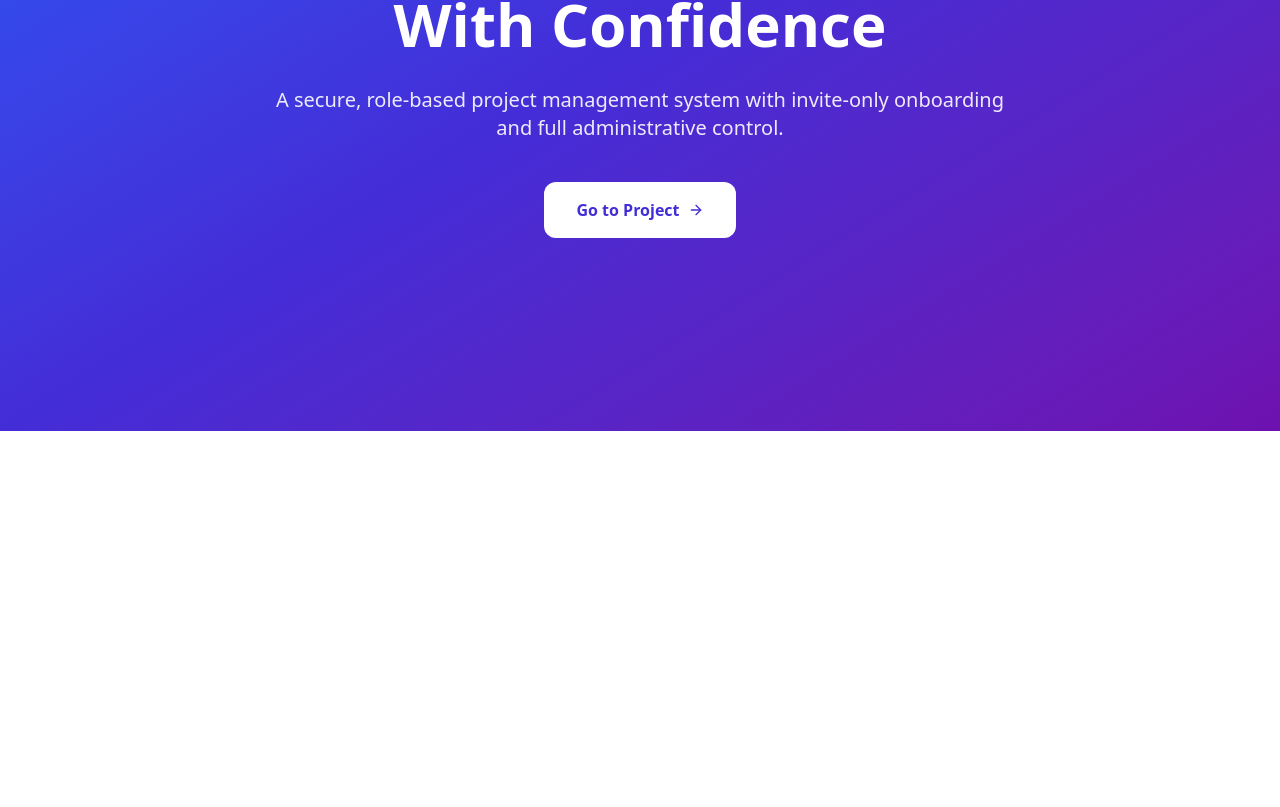
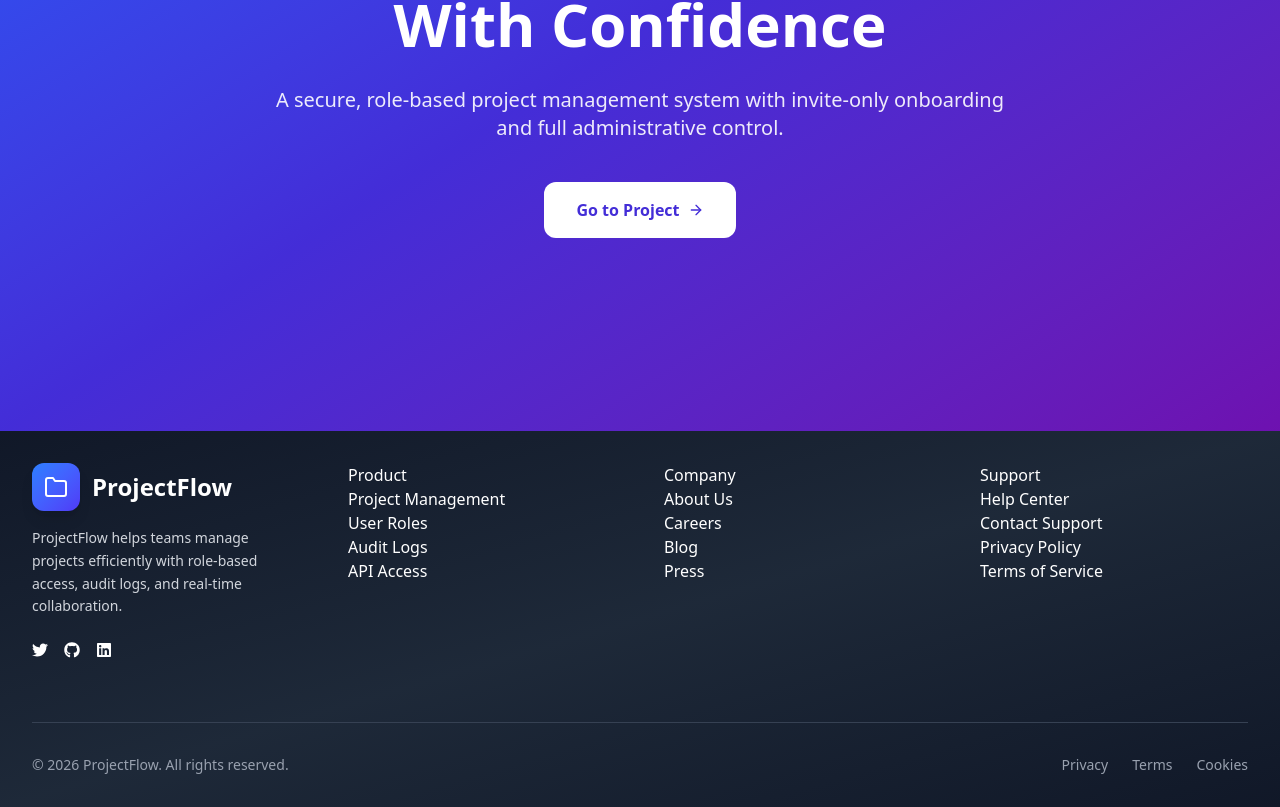
Before and after one commit to mdmasharafilhossain/Suhaas-Job-Task-Client, a React (Vite) app: page / in a window 1280 px wide. Shown: the part 434-1241 px from the top of the page. Before the commit the page ends 865 px from the top, so only its background shows below. Built offline with nearby package versions, Linux system fonts and the light colour scheme; no server answers.

Commit message:
Footer Updated

```diff
--- a/src/components/layout/CommonLayout.tsx
+++ b/src/components/layout/CommonLayout.tsx
@@ -1,5 +1,6 @@
 import { type ReactNode } from "react";
 import Navbar from "./Navbar";
+import Footer from "./Footer";
 
 
 
@@ -13,7 +14,7 @@ export default function CommonLayout({ children }: IProps) {
     <div className=" min-h-screen flex flex-col">
       <Navbar />
       <div className="grow min-h-screen">{children}</div>
-
+       <Footer/>
     </div>
   );
 }
--- a/src/components/layout/Footer.tsx
+++ b/src/components/layout/Footer.tsx
@@ -1,52 +1,109 @@
-import React from "react";
-import { FiGithub, FiLinkedin, FiMail } from "react-icons/fi";
+import { FiFolder } from "react-icons/fi";
+import { FaGithub, FaLinkedin, FaTwitter } from "react-icons/fa";
+import type { FC } from "react";
 
-const Footer: React.FC = () => {
-  const year = new Date().getFullYear();
+const Footer:FC = () => {
+  const currentYear = new Date().getFullYear();
 
   return (
-    <footer className="w-full bg-black/30 backdrop-blur-md border-t border-white/10">
-      <div className="max-w-7xl mx-auto px-6 py-6 flex flex-col sm:flex-row items-center justify-between text-white/80">
+    <footer className="bg-linear-to-br from-gray-900 via-gray-800 to-gray-900 text-white">
+      <div className="max-w-7xl mx-auto px-6 lg:px-8 py-8">
+        {/* TOP GRID */}
+        <div className="grid grid-cols-1 sm:grid-cols-2 lg:grid-cols-4 gap-12">
+          {/* BRAND */}
+          <div>
+            <div className="flex items-center mb-4">
+              <div className="h-12 w-12 rounded-xl bg-gradient-to-br from-blue-500 to-indigo-600 flex items-center justify-center mr-3 shadow-lg">
+                <FiFolder className="h-6 w-6 text-white" />
+              </div>
+              <h2 className="text-2xl font-bold">ProjectFlow</h2>
+            </div>
 
-        <p className="text-sm">
-          © {year} <span className="font-semibold text-white">ProjectFlow</span>. All rights reserved.
-        </p>
+            <p className="text-gray-300 text-sm leading-relaxed mb-6">
+              ProjectFlow helps teams manage projects efficiently with
+              role-based access, audit logs, and real-time collaboration.
+            </p>
 
-        <p className="text-sm mt-2 sm:mt-0">
-          Built with ❤️ using React & TypeScript
-        </p>
+            <div className="flex items-center gap-4">
+              <a className="footer-icon" href="#">
+                <FaTwitter />
+              </a>
+              <a className="footer-icon" href="#">
+                <FaGithub />
+              </a>
+              <a className="footer-icon" href="#">
+                <FaLinkedin />
+              </a>
+            </div>
+          </div>
 
+          {/* PRODUCT */}
+          <div>
+            <h3 className="footer-title">Product</h3>
+            <ul className="footer-list">
+              <li>Project Management</li>
+              <li>User Roles</li>
+              <li>Audit Logs</li>
+              <li>API Access</li>
+            </ul>
+          </div>
 
-        <div className="flex items-center space-x-4 mt-4 sm:mt-0">
-          <a
-            href="https://github.com/"
-            target="_blank"
-            rel="noopener noreferrer"
-            className="hover:text-white transition"
-            aria-label="GitHub"
-          >
-            <FiGithub className="w-5 h-5" />
-          </a>
+          {/* COMPANY */}
+          <div>
+            <h3 className="footer-title">Company</h3>
+            <ul className="footer-list">
+              <li>About Us</li>
+              <li>Careers</li>
+              <li>Blog</li>
+              <li>Press</li>
+            </ul>
+          </div>
 
-          <a
-            href="https://linkedin.com/"
-            target="_blank"
-            rel="noopener noreferrer"
-            className="hover:text-white transition"
-            aria-label="LinkedIn"
-          >
-            <FiLinkedin className="w-5 h-5" />
-          </a>
+          {/* SUPPORT */}
+          <div>
+            <h3 className="footer-title">Support</h3>
+            <ul className="footer-list">
+              <li>Help Center</li>
+              <li>Contact Support</li>
+              <li>Privacy Policy</li>
+              <li>Terms of Service</li>
+            </ul>
+          </div>
+        </div>
 
-          <a
-            href="mailto:support@projectflow.com"
-            className="hover:text-white transition"
-            aria-label="Email"
-          >
-            <FiMail className="w-5 h-5" />
-          </a>
+        {/* DIVIDER */}
+        <div className="border-t border-gray-700 mt-16 pt-8">
+          <div className="flex flex-col md:flex-row justify-between items-center gap-4">
+            <p className="text-gray-400 text-sm">
+              © {currentYear} ProjectFlow. All rights reserved.
+            </p>
+
+            <div className="flex gap-6 text-sm text-gray-400">
+              <span className="hover:text-white cursor-pointer">Privacy</span>
+              <span className="hover:text-white cursor-pointer">Terms</span>
+              <span className="hover:text-white cursor-pointer">Cookies</span>
+            </div>
+          </div>
         </div>
       </div>
+
+      {/* TAILWIND UTILITY STYLES */}
+      <style>
+        {`
+          .footer-title {
+            @apply text-lg font-semibold mb-4;
+          }
+
+          .footer-list li {
+            @apply text-gray-300 text-sm mb-2 hover:text-white cursor-pointer transition;
+          }
+
+          .footer-icon {
+            @apply h-10 w-10 rounded-lg bg-gray-700 flex items-center justify-center
+                   hover:bg-indigo-600 transition text-lg;
+          }
+        `}
+      </style>
     </footer>
   );
 };
```
